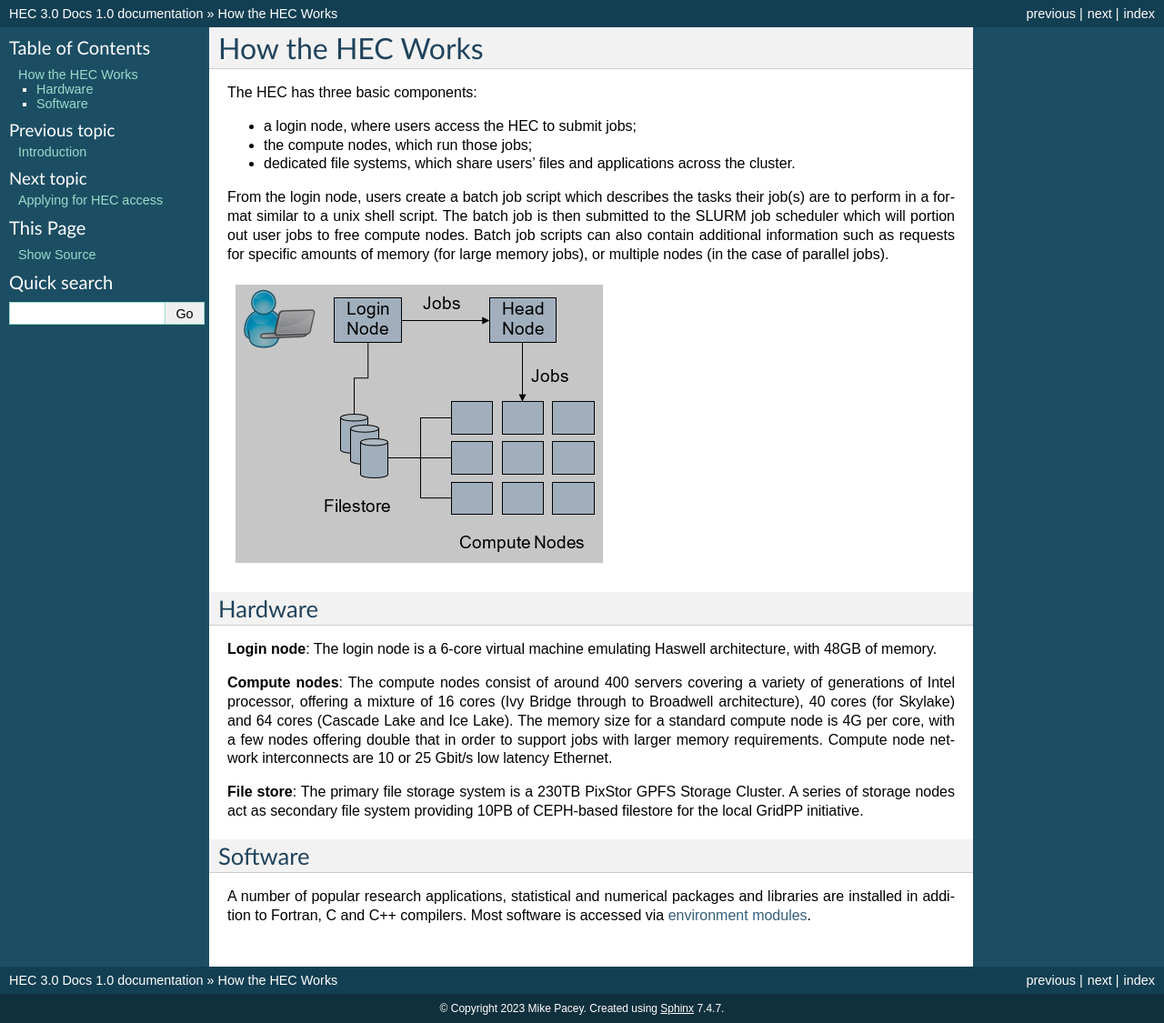
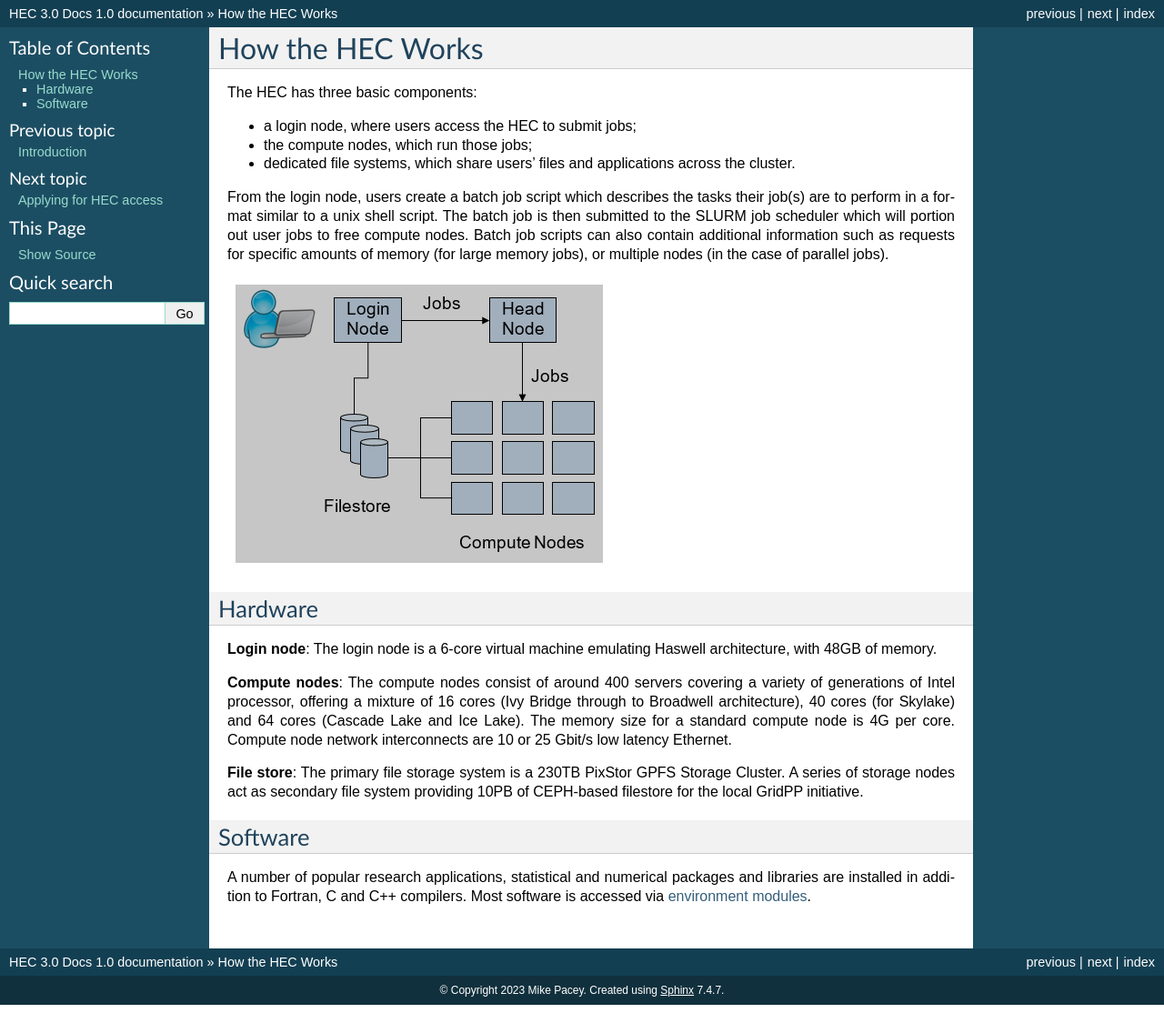
Before and after one commit to MikePacey/Lancaster-HEC, a Sphinx documentation site: the page built from docs/howitworks.rst, in a window 1280 px wide. Shown: the whole page at 91% size. Built offline with Sphinx 7.4.7, drawn with Linux system fonts in a browser that asks for light colours.

Commit message:
basic launch page

```diff
--- a/docs/gpu.rst
+++ b/docs/gpu.rst
@@ -31,7 +31,7 @@
 
   Not all applications will automatically detect how many GPUs should be used.
   Specifying whether to use GPUs, and how may to use, varies widely
-  bewteen applications. In the above example the command line argument *-numdevices=*
+  between applications. In the above example the command line argument *-numdevices=*
   needs to be added to the **nbody** demo application. Refer to your application's User
   Guide for details on the correct syntax to use.
 
--- a/docs/howitworks.rst
+++ b/docs/howitworks.rst
@@ -33,9 +33,7 @@
 offering a mixture of 16 cores (Ivy Bridge through to
 Broadwell architecture), 40 cores (for Skylake) and 64 cores
 (Cascade Lake and Ice Lake). The memory size for a standard
-compute node is 4G per core, with a few nodes offering
-double that in order to support jobs with larger memory
-requirements. Compute node network interconnects are
+compute node is 4G per core. Compute node network interconnects are
 10 or 25 Gbit/s low latency Ethernet.
 
 **File store**: The primary file storage system is a 230TB
--- a/docs/mpi.rst
+++ b/docs/mpi.rst
@@ -29,7 +29,7 @@
   * - mpif90
     - Fortran 90
 
-These wrappers can be called once the relevant :ref:`enviroment module<envmods>` has been
+These wrappers can be called once the relevant :ref:`environment module<envmods>` has been
 added to your environment and are used in exactly the same way
 that a standard compiler can be called.
 
@@ -107,7 +107,7 @@
 Different nodes have different architectures, numbers of cores and amounts
 of memory; to ensure optimum placement all nodes used in the same parallel
 job must be of the same type. The different types of node are described
-in full in :ref:`Requesting specific node types<nodetypes>`
+in full in the section :ref:`Requesting specific node types<envmods>`
 
 In this example, the node type is *10Geth64G*, which has 16 cores, 64G of
 memory and 10G ethernet network connection.
--- a/docs/nodetypes.rst
+++ b/docs/nodetypes.rst
@@ -64,7 +64,7 @@
 
 * If no node_type is specified, the job will be run as though **node_type=10Geth64G** had been specified.
 
-* If **node_type=10GethAny** is specified, and the memory resource request will be set to 3.95G per core (for a total of 63.2G per node).
+* If **node_type=10Geth64G** or **node_type=10GethAny** is specified, and the memory resource request will be set to 3.95G per core (for a total of 63.2G per node).
 
 * If **node_type=40core192G** is specified, the job will be eligible to run on compute nodes of type 40core192G with a memory resource request of 4.75G per core (for a total of 190G per node).
 
```
